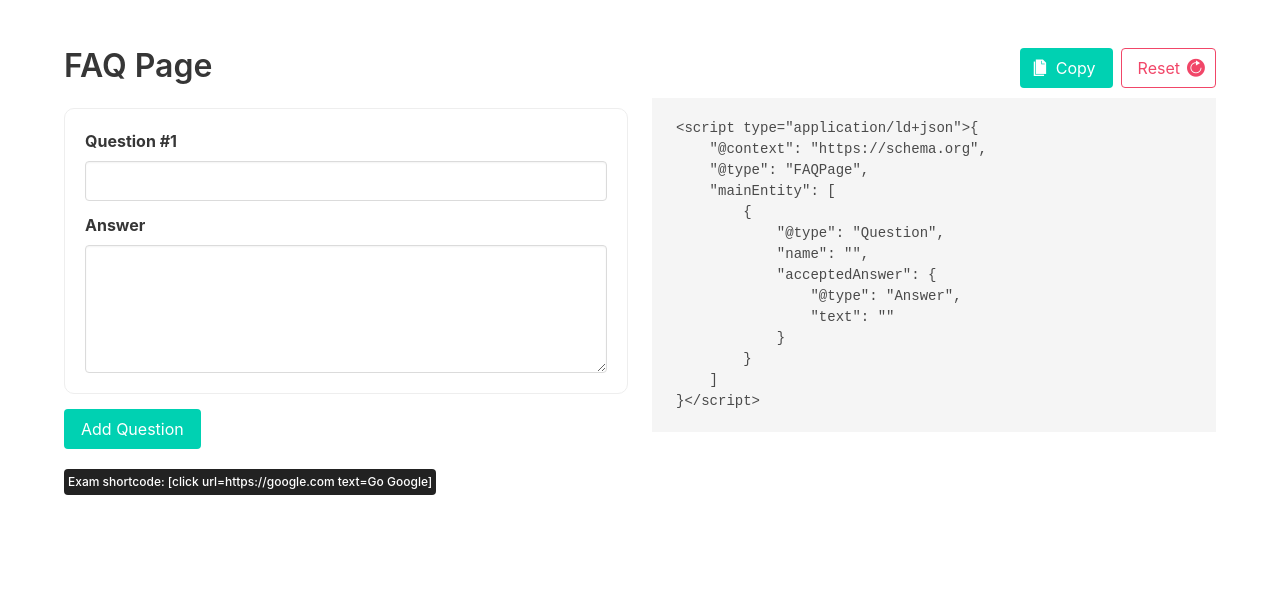
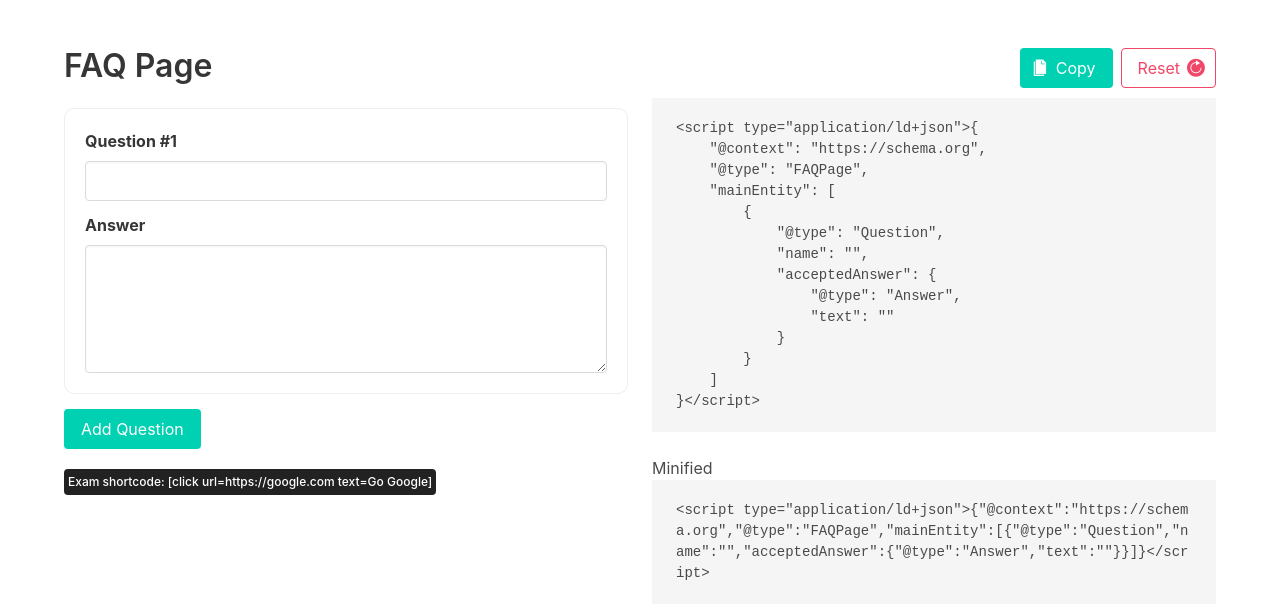
Before and after one commit to Huynhhuynh/faq-json-generator, a Vue app: page / in a window 1280 px wide. Shown: the top 616 px of the page. Built offline with nearby package versions, Linux system fonts and the light colour scheme.

Commit message:
Update minified

```diff
--- a/src/_style.scss
+++ b/src/_style.scss
@@ -53,6 +53,9 @@
 
 #mockup {
     max-width: 50vw;
+}
+
+.mockup {
     overflow: auto;
     word-break: break-all;
     white-space: pre-wrap;
--- a/src/components/app.vue
+++ b/src/components/app.vue
@@ -5,7 +5,7 @@
             <div class="container">
 
                 <div class="columns">
-                    <div class="column">
+                    <div class="column is-half">
 
                         <h2 class="title">FAQ Page</h2>
 
@@ -32,7 +32,7 @@
 
                     </div>
 
-                    <div class="column">
+                    <div class="column is-half">
                         <div class="tools">
                             <p class="buttons">
                                 <a class="button is-primary" @click="copy()">
@@ -49,7 +49,10 @@
                                 </a>
                             </p>
                         </div>
-<pre id="mockup" v-shortcode="mockup_html"></pre>
+<pre id="mockup" class="mockup" v-shortcode="mockup_html"></pre>
+<br />
+Minified
+<pre class="mockup" v-html="mockup_string"></pre>
 <!-- &lt;script type="application/ld+json"&gt;{{ mockup_html }}&lt;/script&gt; -->
                     </div>
 
@@ -105,6 +108,23 @@
                     "@type": "FAQPage",
                     "mainEntity": output,
                 };
+            },
+            mockup_string () {
+                let div_shadow = document.createElement( 'div' )
+                div_shadow.innerHTML = JSON.stringify( this.mockup_html )
+
+                new window.Shortcode( div_shadow, {
+                    'click': function() {
+                        var args = Object.assign( {
+                            url: '',
+                            text: 'Click Here',
+                        }, ( this.options ) ? this.options : {} );
+
+                        return ( args.url ) ? `&lt;a href=${ args.url + url_params }&gt;${ args.text }&lt;/a&gt;` : '';
+                    }
+                } )
+
+                return '&lt;script type="application/ld+json"&gt;'+ div_shadow.innerHTML +'&lt;/script&gt;'
             }
         },
         methods: {
```
Also changed, not shown: index.html (line endings or trailing spaces), 3 other files (tests, documents, lock files or other folders).
